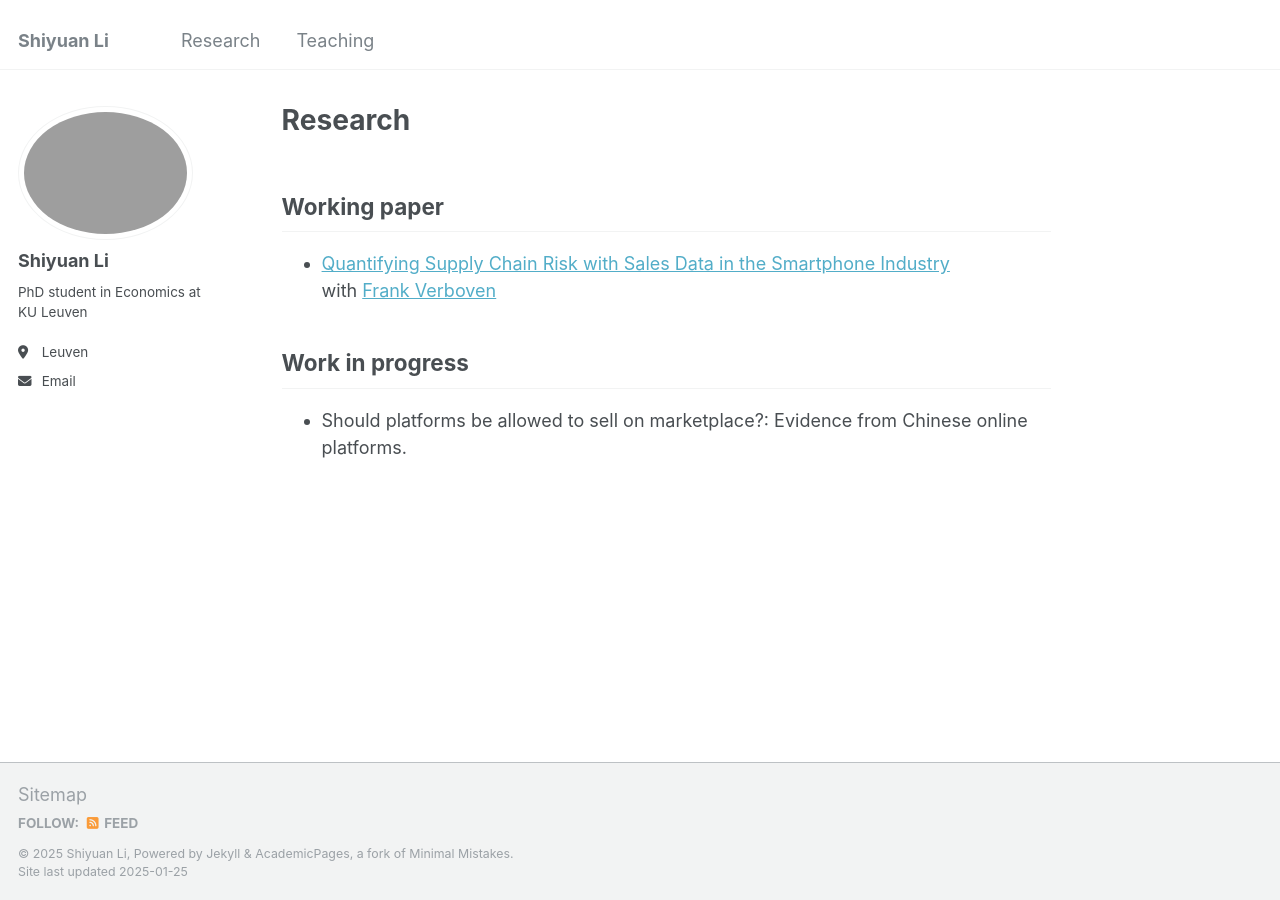
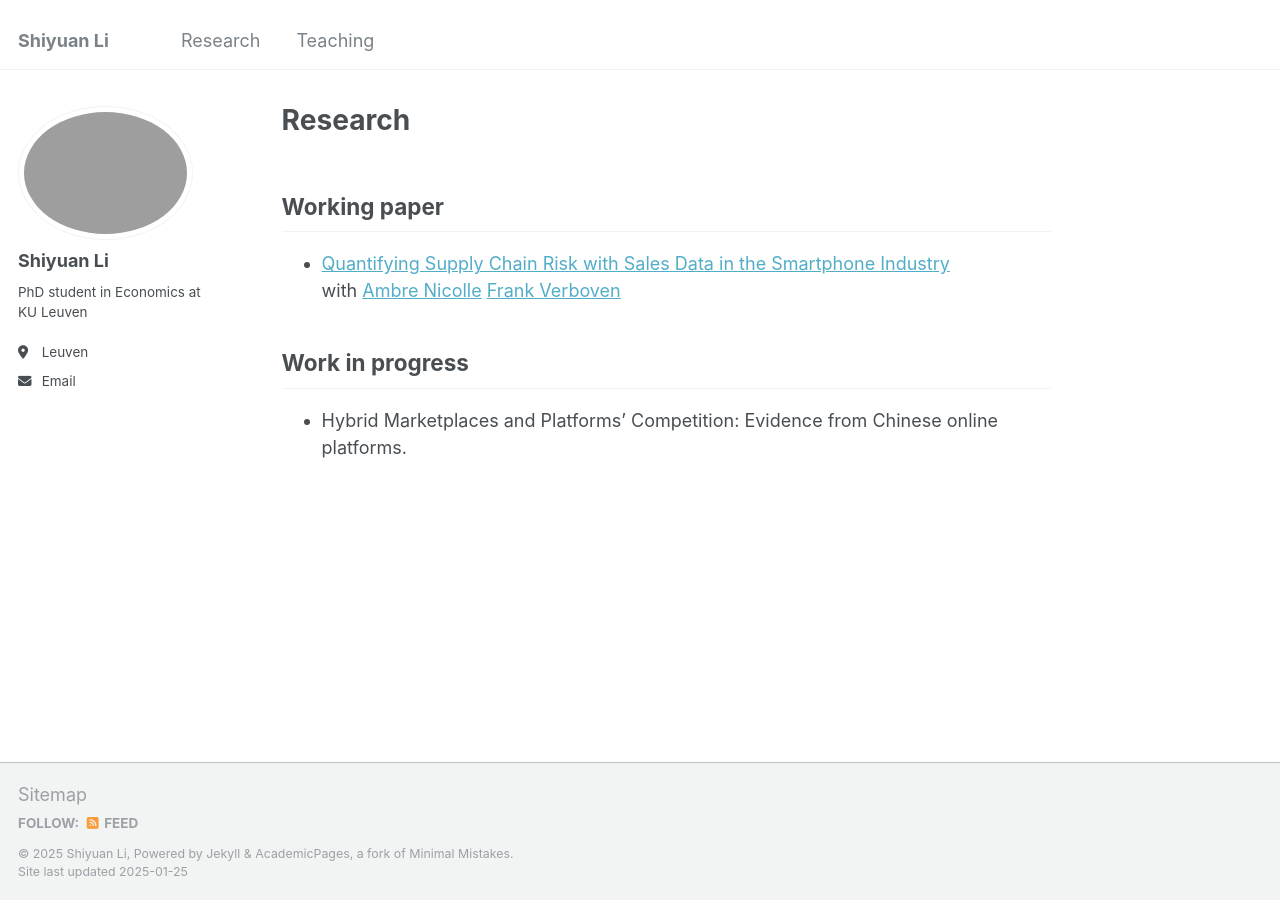
Before and after one commit to ShiyuanLi1/shiyuanli1.github.io, a Jekyll site: the page built from _pages/research.md, in a window 1280 px wide. Built offline with Jekyll 4.4.1, drawn with Linux system fonts in a browser that asks for light colours.

Commit message:
Update research.md

```diff
--- a/_pages/research.md
+++ b/_pages/research.md
@@ -6,8 +6,8 @@ title: "Research"
 ## Working paper
 
 * [Quantifying Supply Chain Risk with Sales Data in the Smartphone Industry](http://ShiyuanLi1.github.io/files/Quantifying_Supply_Chain_Risk_with_Sales_Data_in_the_Smartphone_Industry_EARIE.pdf)\
-   with [Frank Verboven](https://sites.google.com/site/frankverbo/home)
+   with [Ambre Nicolle](https://ambrenicolle.com/) [Frank Verboven](https://sites.google.com/site/frankverbo/home)
 
 ## Work in progress
 
-* Should platforms be allowed to sell on marketplace?: Evidence from Chinese online platforms.
+* Hybrid Marketplaces and Platforms’ Competition: Evidence from Chinese online platforms.
```
